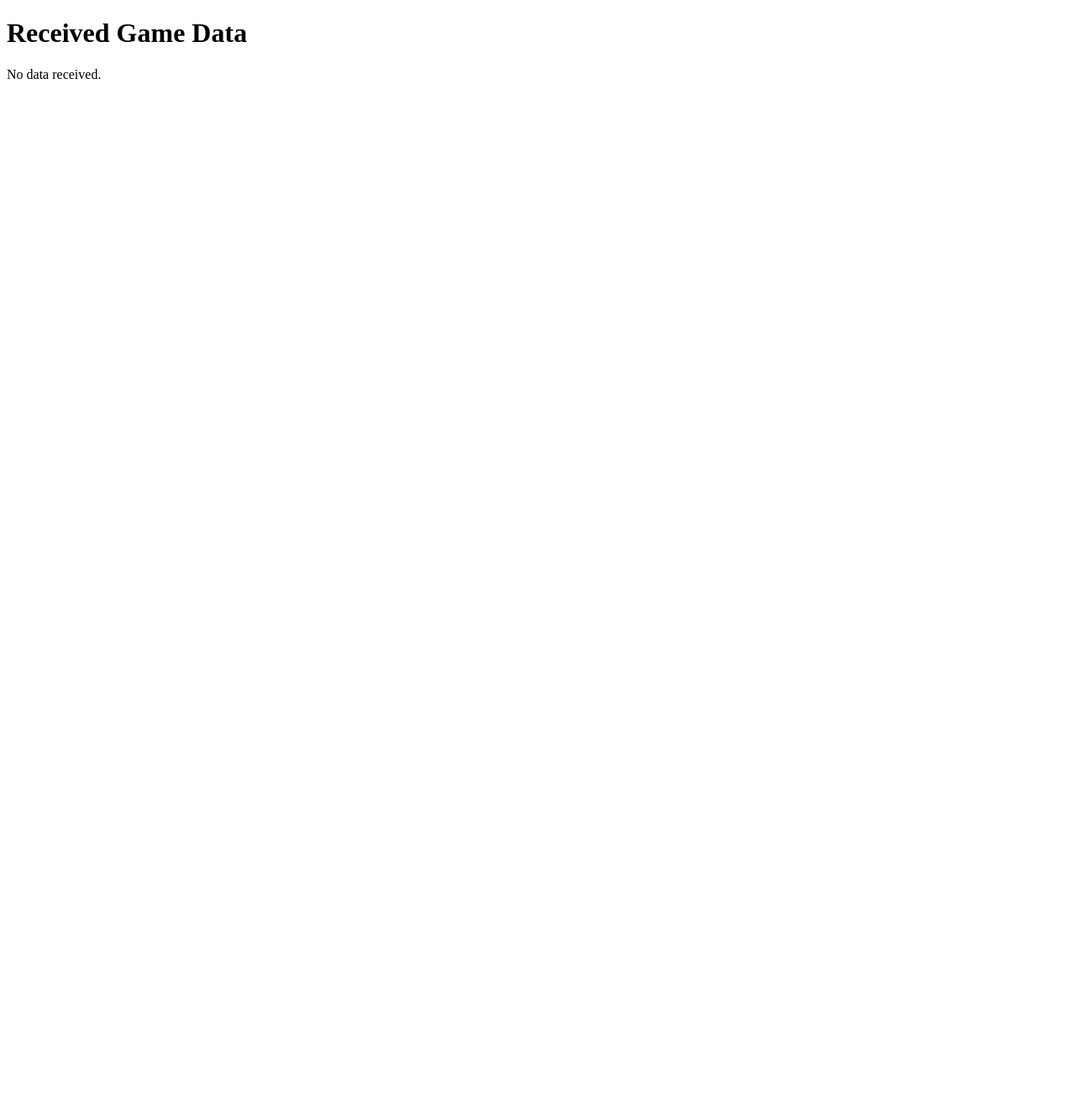
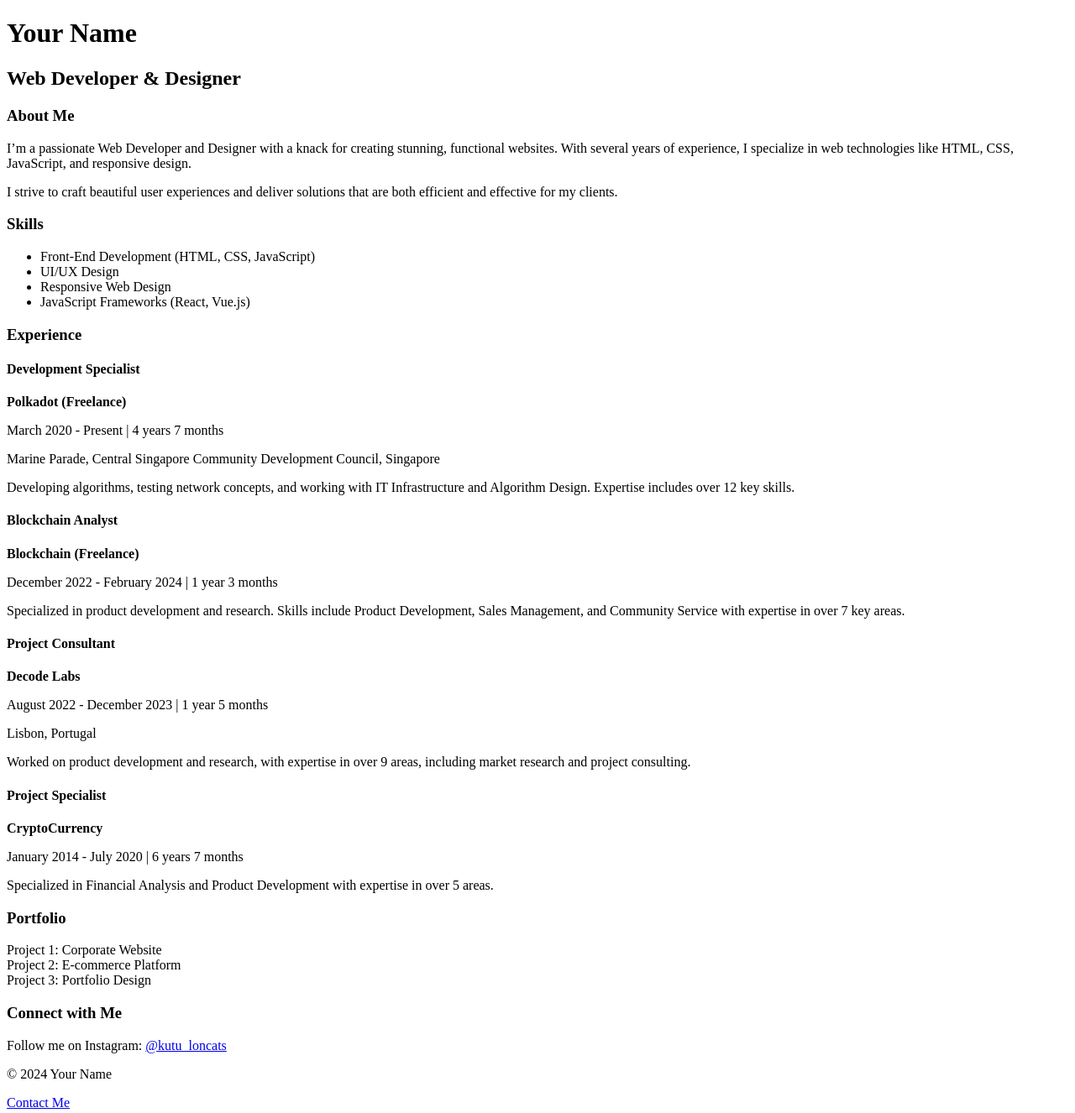
Before and after one commit to Kutu-loncats/kutu-loncats, a plain HTML site: page index.html in a window 1280 px wide. Shown: the whole page at 84% size. Before the commit the page ends 800 px from the top, so only its background shows below. Drawn offline with Linux system fonts and the light colour scheme.

Commit message:
Update index.html

```diff
--- a/index.html
+++ b/index.html
@@ -3,41 +3,97 @@
 <head>
     <meta charset="UTF-8">
     <meta name="viewport" content="width=device-width, initial-scale=1.0">
-    <title>Data Receiver</title>
+    <title>Your Professional Profile</title>
+    <link rel="stylesheet" href="style.css">
 </head>
 <body>
-    <h1>Received Game Data</h1>
-    <div id="dataContainer">
-        <p>Loading data...</p>
-    </div>
+    <header>
+        <div class="hero">
+            <h1>Your Name</h1>
+            <h2>Web Developer & Designer</h2>
+        </div>
+    </header>
 
-    <script>
-        // Fungsi untuk mengambil parameter URL
-        function getUrlParameter(name) {
-            name = name.replace(/[\[]/, '\\[').replace(/[\]]/, '\\]');
-            var regex = new RegExp('[\\?&]' + name + '=([^&#]*)');
-            var results = regex.exec(location.search);
-            return results === null ? '' : decodeURIComponent(results[1].replace(/\+/g, ' '));
-        }
+    <main>
+        <section class="about">
+            <h3>About Me</h3>
+            <p>I’m a passionate Web Developer and Designer with a knack for creating stunning, functional websites. With several years of experience, I specialize in web technologies like HTML, CSS, JavaScript, and responsive design.</p>
+            <p>I strive to craft beautiful user experiences and deliver solutions that are both efficient and effective for my clients.</p>
+        </section>
 
-        // Mendapatkan data yang dikirimkan dari server
-        var receivedData = getUrlParameter('data');
+        <section class="skills">
+            <h3>Skills</h3>
+            <ul>
+                <li>Front-End Development (HTML, CSS, JavaScript)</li>
+                <li>UI/UX Design</li>
+                <li>Responsive Web Design</li>
+                <li>JavaScript Frameworks (React, Vue.js)</li>
+            </ul>
+        </section>
 
-        // Menampilkan data di elemen dengan id 'dataContainer'
-        var dataContainer = document.getElementById('dataContainer');
-        dataContainer.innerHTML = '';
-        if (receivedData) {
-            var dataParagraph = document.createElement('p');
-            dataParagraph.textContent = 'Received Data: ' + receivedData;
-            dataContainer.appendChild(dataParagraph);
-        } else {
-            var noDataParagraph = document.createElement('p');
-            noDataParagraph.textContent = 'No data received.';
-            dataContainer.appendChild(noDataParagraph);
-        }
+        <section class="experience">
+            <h3>Experience</h3>
+            <div class="experience-item">
+                <h4>Development Specialist</h4>
+                <p><strong>Polkadot (Freelance)</strong></p>
+                <p>March 2020 - Present | 4 years 7 months</p>
+                <p>Marine Parade, Central Singapore Community Development Council, Singapore</p>
+                <p>Developing algorithms, testing network concepts, and working with IT Infrastructure and Algorithm Design. Expertise includes over 12 key skills.</p>
+            </div>
 
-        // Log ke konsol untuk debugging
-        console.log('Received Data:', receivedData);
-    </script>
+            <div class="experience-item">
+                <h4>Blockchain Analyst</h4>
+                <p><strong>Blockchain (Freelance)</strong></p>
+                <p>December 2022 - February 2024 | 1 year 3 months</p>
+                <p>Specialized in product development and research. Skills include Product Development, Sales Management, and Community Service with expertise in over 7 key areas.</p>
+            </div>
+
+            <div class="experience-item">
+                <h4>Project Consultant</h4>
+                <p><strong>Decode Labs</strong></p>
+                <p>August 2022 - December 2023 | 1 year 5 months</p>
+                <p>Lisbon, Portugal</p>
+                <p>Worked on product development and research, with expertise in over 9 areas, including market research and project consulting.</p>
+            </div>
+
+            <div class="experience-item">
+                <h4>Project Specialist</h4>
+                <p><strong>CryptoCurrency</strong></p>
+                <p>January 2014 - July 2020 | 6 years 7 months</p>
+                <p>Specialized in Financial Analysis and Product Development with expertise in over 5 areas.</p>
+            </div>
+        </section>
+
+        <section class="portfolio">
+            <h3>Portfolio</h3>
+            <div class="portfolio-item">Project 1: Corporate Website</div>
+            <div class="portfolio-item">Project 2: E-commerce Platform</div>
+            <div class="portfolio-item">Project 3: Portfolio Design</div>
+        </section>
+
+        <section class="contact">
+            <h3>Connect with Me</h3>
+
+            <!-- LinkedIn Profile Badge -->
+            <div class="linkedin-badge">
+                <script src="https://platform.linkedin.com/badges/js/profile.js" async defer type="text/javascript"></script>
+                <!-- Add LinkedIn Badge here (replace with your actual badge snippet from LinkedIn) -->
+            </div>
+
+            <!-- Instagram Link -->
+            <div class="instagram">
+                <p>Follow me on Instagram:
+                    <a href="https://www.instagram.com/kutu_loncats" target="_blank">@kutu_loncats</a>
+                </p>
+            </div>
+        </section>
+    </main>
+
+    <footer>
+        <p>© 2024 Your Name</p>
+        <p><a href="mailto:youremail@example.com">Contact Me</a></p>
+    </footer>
+
+    <script src="script.js"></script>
 </body>
 </html>
```
